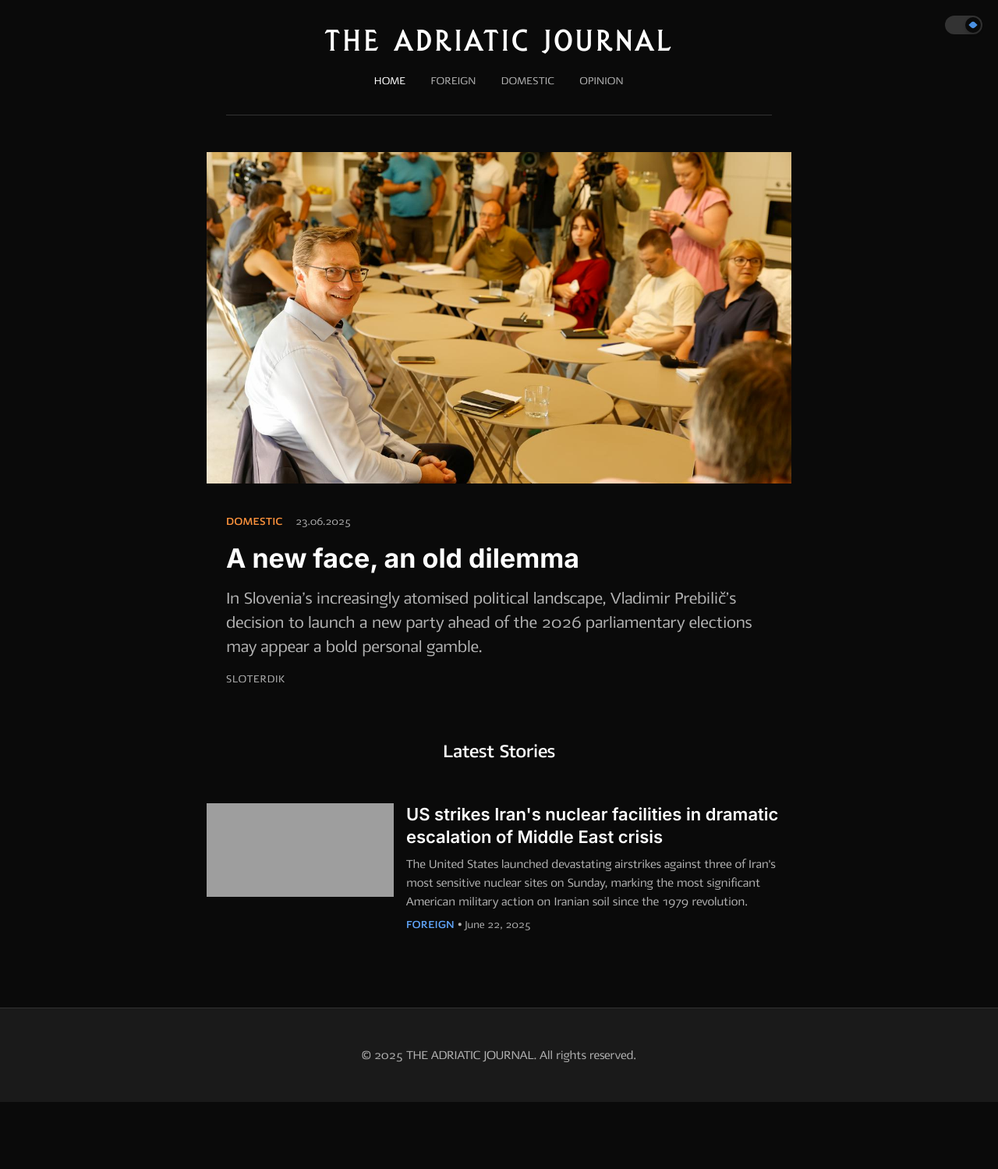
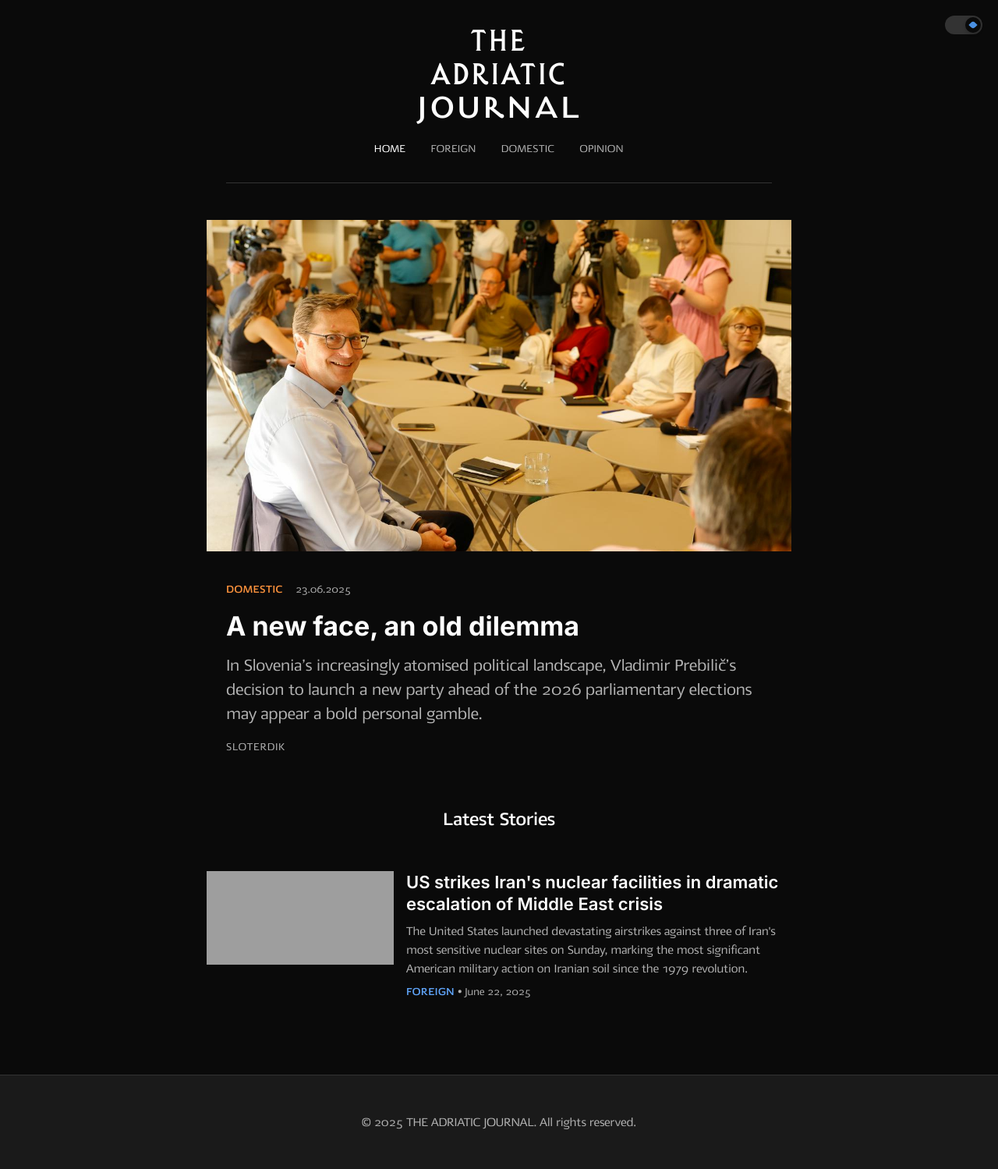
Before and after one commit to tfhoerest/azt, a Jekyll site: the page built from index.html, in a window 1280 px wide. Shown: the whole page at 78% size. Built offline with Jekyll 4.4.1, drawn with Linux system fonts in a browser that asks for light colours; some web fonts are replaced; the list of posts is cut into pages by our own code; before the commit the page ends 1413 px from its top, so only the background shows below that.

Commit message:
Update default.html

```diff
--- a/_layouts/default.html
+++ b/_layouts/default.html
@@ -274,15 +274,26 @@
     color: #bd2d2d;  /* Red in light mode */
     text-decoration: none;
     letter-spacing: 3px;
-    text-transform: uppercase;
     display: block;
     margin-bottom: var(--z-ds-space-s);
     line-height: 0.9;  /* Tighter line spacing */
-    white-space: pre-line;  /* Allows line breaks */
+    text-align: center;
+}
+
+/* Hide the original title and replace with custom layout */
+.site-title {
+    font-size: 0; /* Hide original text */
+}
+
+.site-title::before {
+    content: "THE\A ADRIATIC\A journal";  /* \A creates line breaks */
+    font-size: 3rem;  /* Show replacement text */
+    white-space: pre;  /* Preserves line breaks */
+    display: block;
 }
 
 /* Dark mode override */
-[data-theme="dark"] .site-title {
+[data-theme="dark"] .site-title::before {
     color: #ffffff;  /* White in dark mode */
 }
 
```
